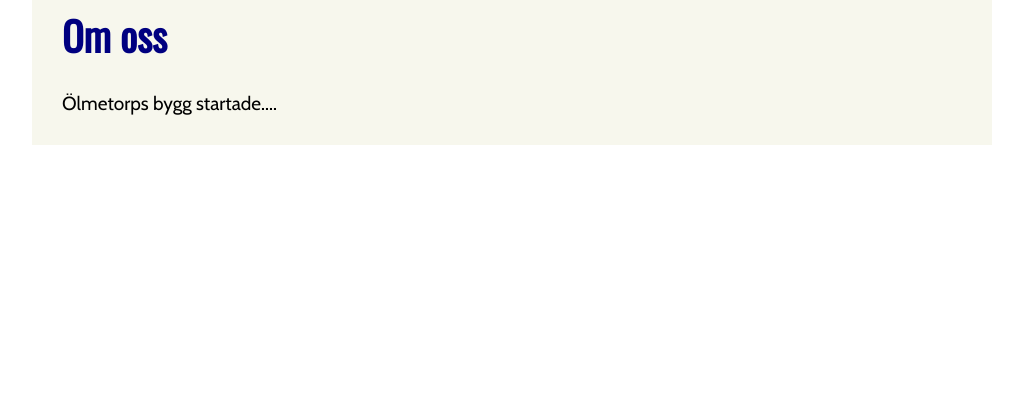
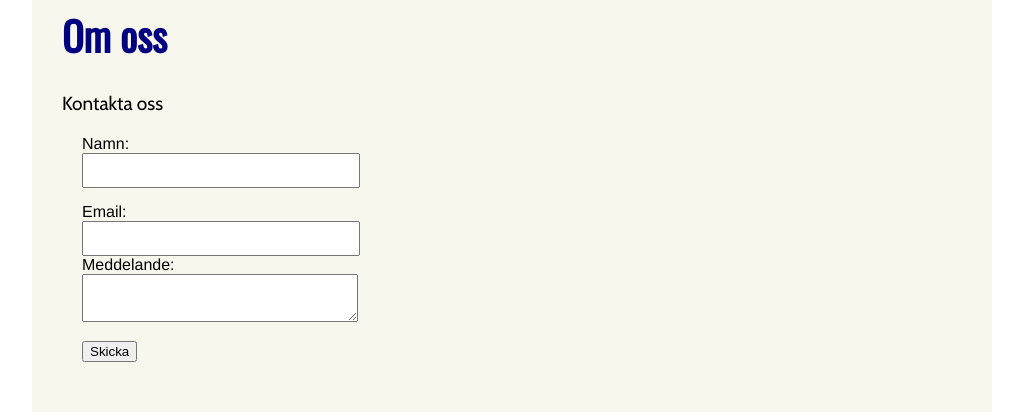
Before and after one commit to elvin136/Webbplats, a plain HTML site: page index.html in a window 1280 px wide. Shown: the part 1276-1696 px from the top of the page, without its empty margins (128-1151 px from the left). Before the commit the page ends 1429 px from the top, so only its background shows below. Drawn offline with nearby package versions, Linux system fonts and the light colour scheme.

Commit message:
initial Commit

```diff
--- a/index.html
+++ b/index.html
@@ -77,7 +77,23 @@
                 <img src="BILDLÄNK" alt="bildtext" width=" STORLEK ">
 
             <H1> Om oss</H1>
-            <p>Ölmetorps bygg startade.... </p>
+            <p>Kontakta oss</p>
+            <form class="my-form">
+                <div class="form-group">
+                        <label>Namn: </label>
+                        <input type="text" namn="namn">
+                    </div>
+                    <div class="formg-group">
+                        <label>Email: </label>
+                        <input type="text" namn="email">
+                    </div>
+                    <div class="form-group">
+                        <label>Meddelande: </label>
+                        <textarea namn=meddelande"></textarea>
+                    </div>
+                    <input class="button" type="submit" value="Skicka" name="">
+            </form>
+
 
 
 
--- a/stylesheet.css
+++ b/stylesheet.css
@@ -200,3 +200,20 @@ body {
     margin-bottom : 5px;
     margin-top: 5px;
     }
+
+    .my-form{
+      padding:20px;
+  }
+
+  .my-form .form-group {
+      padding-bottom:15px
+  }
+
+  .my-form label{
+      display:block;
+  }
+
+  .my-form input[type="text"], .my-form textarea{
+      padding:8px;
+      width:30%;
+  }
```
